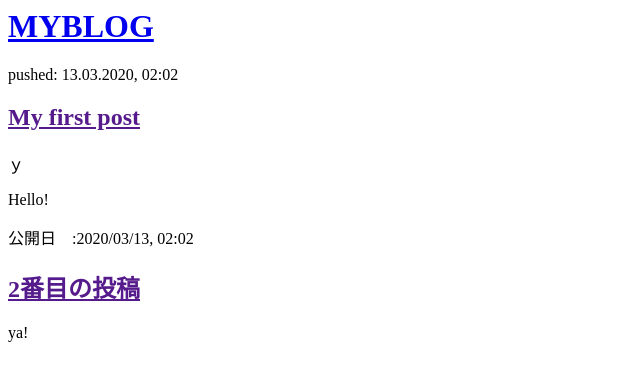
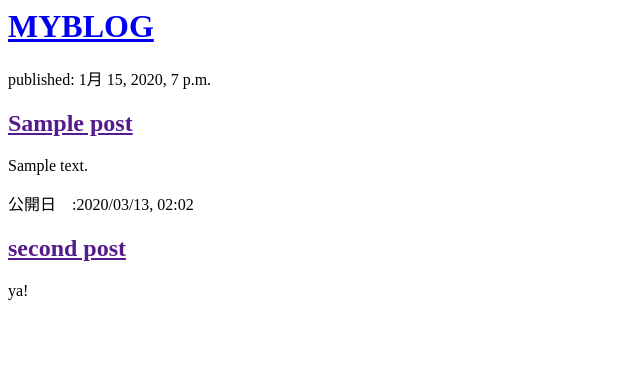
Before and after one commit to takeru-a/my-first-blog, a Django app: page / in a window 1280 px wide. Shown: the top 381 px of the page, without its empty margins (0-640 px from the left). Run offline with Django 3.2, Linux system fonts and the light colour scheme; tables that the repository leaves empty hold one stand-in row (values such as "Sample post").

Commit message:
Modified templates to display posts from database.

```diff
--- a/blog/templates/blog/post_list.html
+++ b/blog/templates/blog/post_list.html
@@ -6,15 +6,18 @@
         <div>
             <h1><a href="/">MYBLOG</a></h1>
         </div>
-        <div>
-            <p>pushed: 13.03.2020, 02:02</p>
-            <h2><a href="">My first post</a></h2>
-           ｙ <p>Hello!</p>
-        </div>
+        {% for post in posts %}
+            <div>
+                <p>published: {{post.published_date}}</p>
+                <h2><a href="">{{post.title}}</a></h2>
+                <p>{{post.text|linebreaksbr}}</p>
+            </div>
+        {% endfor %}
+
 
         <div>
             <p>公開日　:2020/03/13, 02:02</p>
-            <h2><a href="">2番目の投稿</a></h2>
+            <h2><a href="">second post</a></h2>
             <p>ya!</p>
         </div>
 
--- a/blog/views.py
+++ b/blog/views.py
@@ -1,6 +1,9 @@
 from django.shortcuts import render
+from .models import Post
+from django.utils import timezone
 
 # Create your views here.
 
 def post_list(request):
-    return render(request,'blog/post_list.html',{})
+    posts=Post.objects.filter(published_date__lte=timezone.now()).order_by('published_date')
+    return render(request,'blog/post_list.html',{'posts':posts})
```
